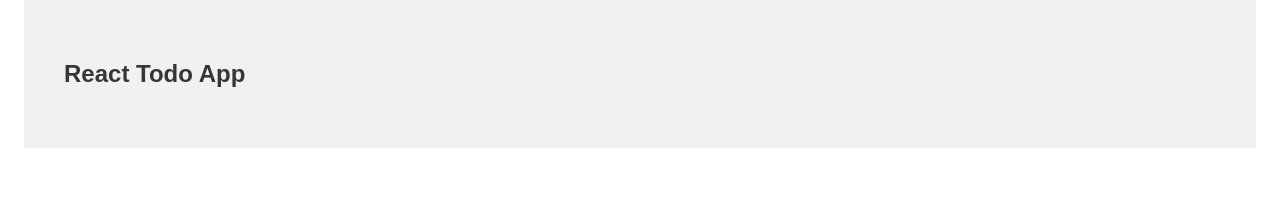
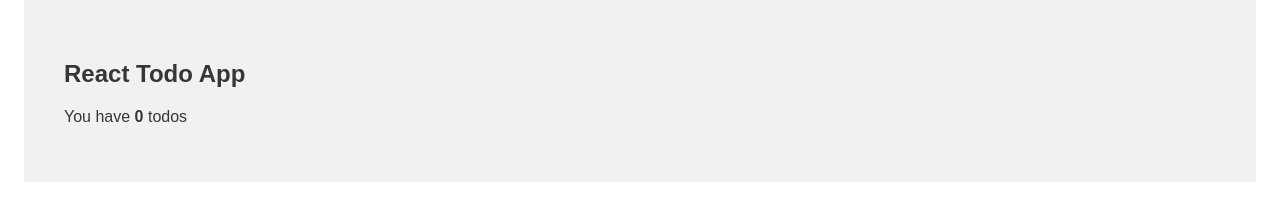
Before and after one commit to DarbazAli/to-do-react-app, a React (Vite) app: page / in a window 1280 px wide. Shown: the top 198 px of the page. Built offline with nearby package versions, Linux system fonts and the light colour scheme.

Commit message:
create Header

```diff
--- a/src/App.js
+++ b/src/App.js
@@ -1,10 +1,12 @@
 import React, { useState } from 'react';
 import { render } from 'react-dom';
+import Header from './components/Header';
 
 const App = () => {
   return(
     <div>
       <h2>React Todo App</h2>
+      <Header length={0}/>
     </div>
   )
 }
--- /dev/null
+++ b/src/components/Header.js
@@ -0,0 +1,11 @@
+import React from 'react'
+
+const Header = ({length}) => {
+    return (
+        <div className="header">
+            <p>You have <b>{length}</b> todos</p>
+        </div>
+    )
+}
+
+export default Header
```
